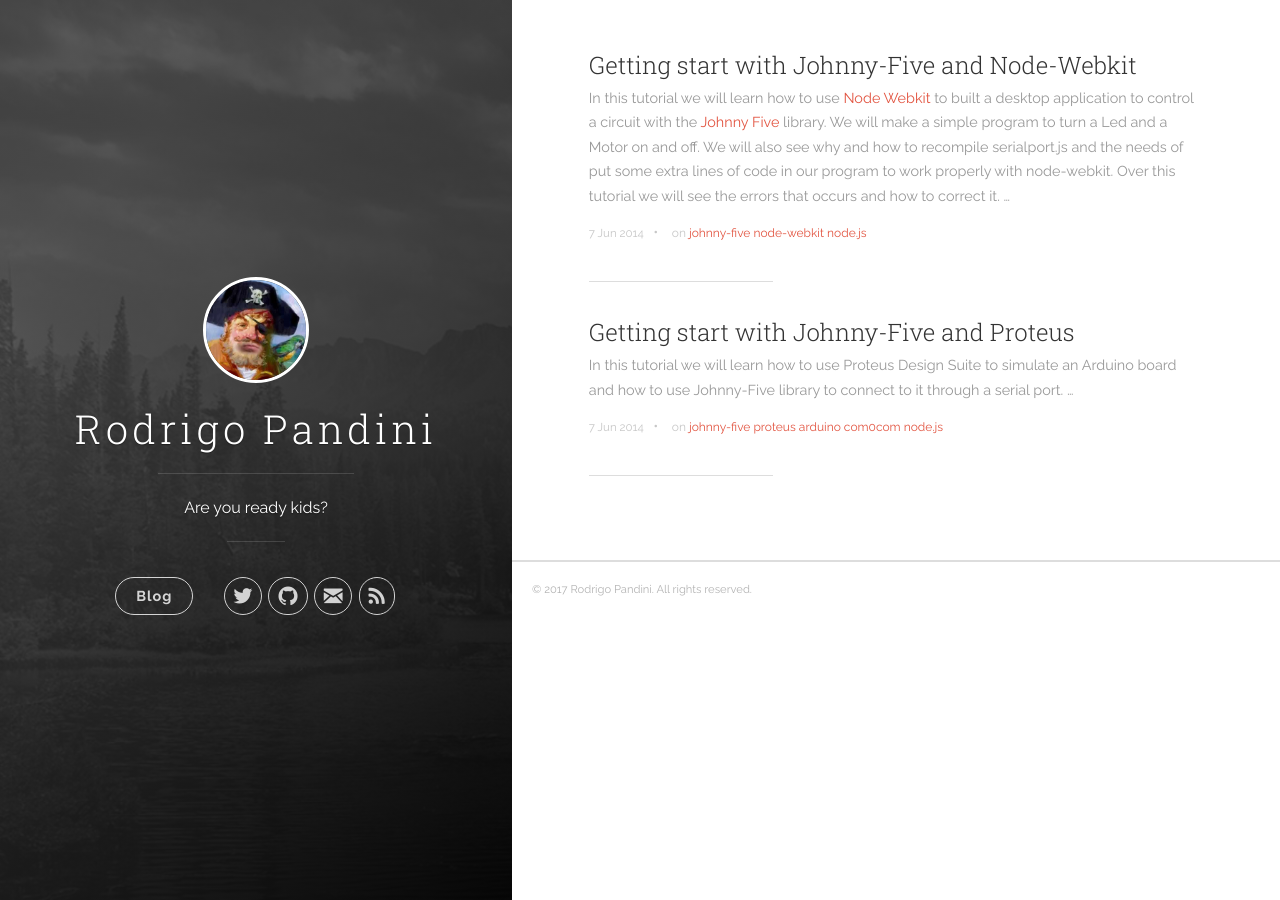
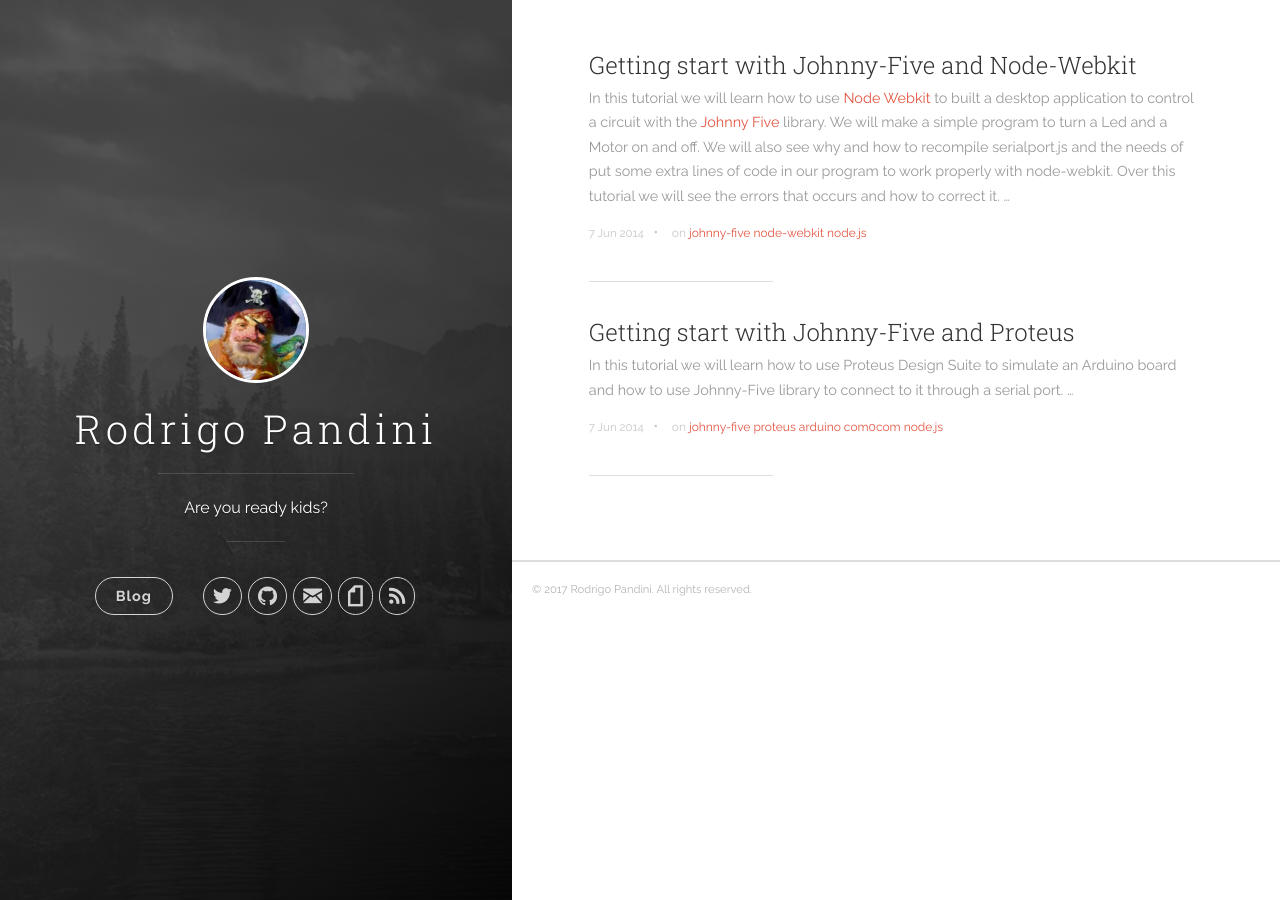
Before and after one commit to rodrigopandini/rodrigopandini.github.io, a Jekyll site: the page built from index.html, in a window 1280 px wide. Built offline with Jekyll 4.4.1, drawn with Linux system fonts in a browser that asks for light colours; nearby versions of some CDN libraries; the list of posts is cut into pages by our own code.

Commit message:
add resume

```diff
--- a/_includes/header.html
+++ b/_includes/header.html
@@ -77,6 +77,16 @@
               </li>
             {% endif %}
 
+            {% if site.author.email %}
+              <!-- Resume -->
+              <li class="navigation__item">
+                <a href="{{ "resume.pdf" | prepend: site.baseurl }}" title="Resume {{ site.author.name }}" target="_blank">
+                  <i class="icon icon-page"></i>
+                  <span class="label">Resume</span>
+                </a>
+              </li>
+            {% endif %}
+
             <!-- RSS -->
             <li class="navigation__item">
               <a href="{{ "feed.xml" | prepend: site.baseurl }}" title="Subscribe" target="_blank">
```
Also changed, not shown: 1 other file.
